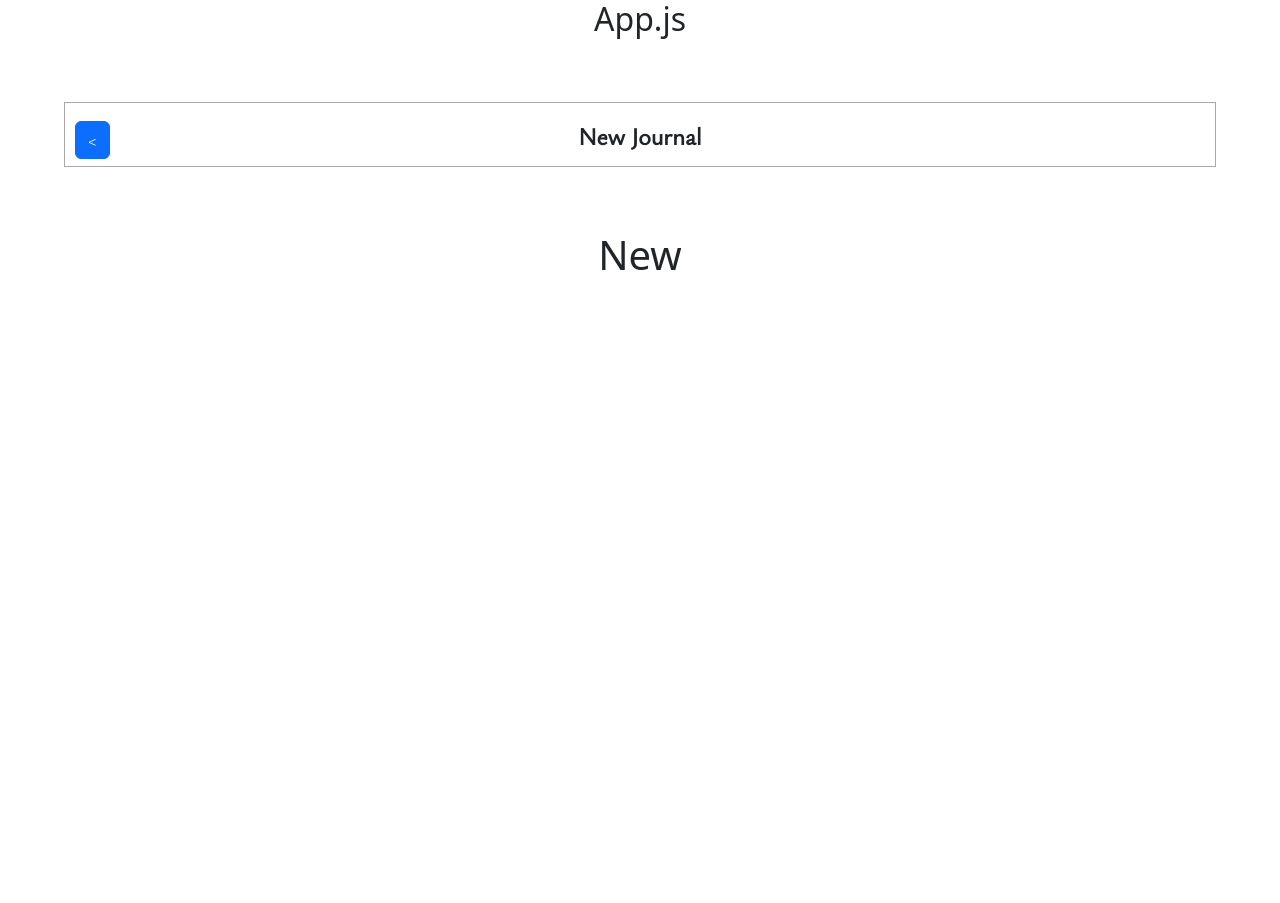
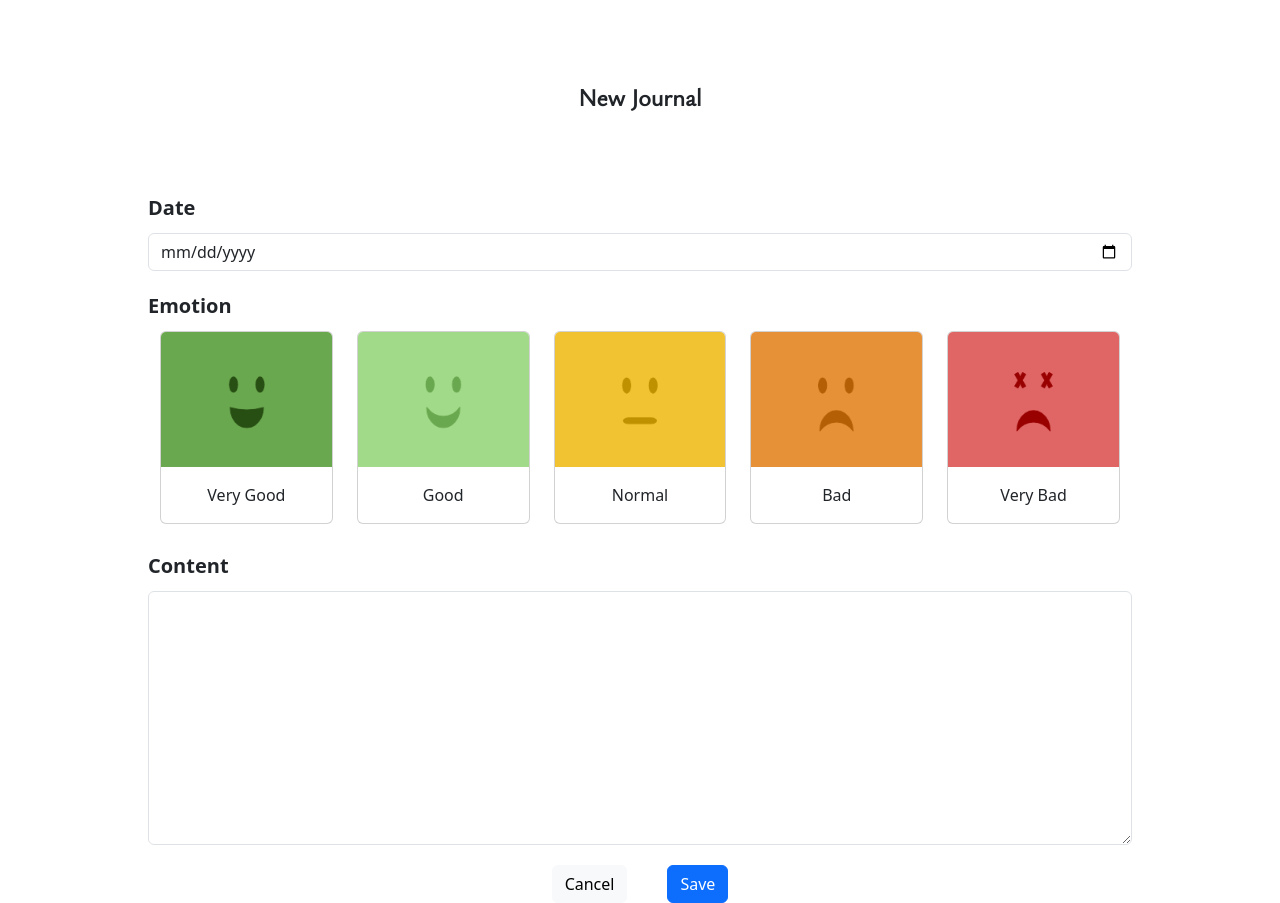
Before and after one commit to hyewon93/react, a React (Create React App) app in the folder real-journal/: page / in a window 1280 px wide. Both pictures are taken after a click on the button "New". Before the commit the page ends 800 px from the top, so only its background shows below. Built offline with nearby package versions, Linux system fonts and the light colour scheme.

Commit message:
Add new journal

```diff
--- a/real-journal/package.json
+++ b/real-journal/package.json
@@ -9,6 +9,7 @@
     "bootstrap": "^5.3.0",
     "react": "^18.2.0",
     "react-bootstrap": "^2.8.0",
+    "react-datepicker": "^4.16.0",
     "react-dom": "^18.2.0",
     "react-router-dom": "^6.14.1",
     "react-scripts": "5.0.1",
--- a/real-journal/src/App.js
+++ b/real-journal/src/App.js
@@ -34,11 +34,11 @@ export const JournalStateContext = React.createContext();
 export const JournalDispatchContext = React.createContext();
 
 const dummyData = [
-  { id:1, emotion:1, content:"독립 이래 최악의 외환위기를 겪어온 스리랑카가 결국 공식적인 디폴트(채무불이행) 상태라고 19일 로이터 통신이 보도했다.", date:1653055859902, },
-  { id:2, emotion:2, content:"핀란드와 스웨덴이 북대서양조약기구 나토 가입을 위한 신청서를 제출했지만, 양국의 나토 가입을 반대해 온 터키의 입장은 여전히 강경합니다.", date:1653055859903, },
-  { id:3, emotion:3, content:"전 세계 인구 절반 이상이 심장질환 발병 주요 위험요인 중 하나인 고혈압을 가지고 있다. 혈압 조절은 유전적 요인, 생활습관 요인, 체내 미생물군이 어떤 형태로 조화를 이뤄 기인하는 것으로 밝혀져 있다.", date:1653055859904, },
-  { id:4, emotion:4, content:"로봇 산업은 공장과 같은 생산 현장에서 위험 작업을 대체하는 산업용과 의료·외식·숙박 등 부문에서 활용되는 서비스용으로 구분된다.", date:1653055859905, },
-  { id:5, emotion:5, content:"칸 영화제에서 첫 선을 보인 배우 이정재의 감독 데뷔작 '헌트'가 상영 전회차 매진을 기록했다.", date:1653055859906, },
+  { id:1, emotion:1, content:"독립 이래 최악의 외환위기를 겪어온 스리랑카가 결국 공식적인 디폴트(채무불이행) 상태라고 19일 로이터 통신이 보도했다.", date:"2023-07-13", },
+  { id:2, emotion:2, content:"핀란드와 스웨덴이 북대서양조약기구 나토 가입을 위한 신청서를 제출했지만, 양국의 나토 가입을 반대해 온 터키의 입장은 여전히 강경합니다.", date:"2023-07-10", },
+  { id:3, emotion:3, content:"전 세계 인구 절반 이상이 심장질환 발병 주요 위험요인 중 하나인 고혈압을 가지고 있다. 혈압 조절은 유전적 요인, 생활습관 요인, 체내 미생물군이 어떤 형태로 조화를 이뤄 기인하는 것으로 밝혀져 있다.", date:"2023-07-05", },
+  { id:4, emotion:4, content:"로봇 산업은 공장과 같은 생산 현장에서 위험 작업을 대체하는 산업용과 의료·외식·숙박 등 부문에서 활용되는 서비스용으로 구분된다.", date:"2023-07-03", },
+  { id:5, emotion:5, content:"칸 영화제에서 첫 선을 보인 배우 이정재의 감독 데뷔작 '헌트'가 상영 전회차 매진을 기록했다.", date:"2023-07-01", },
 ]
 
 function App() {
@@ -47,14 +47,14 @@ function App() {
 
   const dataId = useRef(0);
 
-  const onCreate = (date, content, emotion) => {
+  const onCreate = (journal) => {
     dispatch({
       type: "CREATE",
       data: {
         id: dataId.current,
-        date: new Date(date).getTime(),
-        content,
-        emotion,
+        date: journal.date,
+        content: journal.content,
+        emotion: journal.emotion,
       }
     });
     dataId.current += 1;
@@ -84,10 +84,9 @@ function App() {
       <JournalDispatchContext.Provider value={{onCreate, onEdit, onRemove}}>
         <BrowserRouter>
           <div className='App'>
-            <h2>App.js</h2>
             <Routes>
               <Route path="/" element={<Home data={data}/>} />
-              <Route path="/new" element={<New />} />
+              <Route path="/new" element={<New onCreate={onCreate}/>} />
               <Route path="/journal" element={<Journal />} />
               <Route path="/edit" element={<Edit />} />
             </Routes>
--- /dev/null
+++ b/real-journal/src/components/EmotionItem.css
@@ -0,0 +1,25 @@
+.emotion_wrapper {
+    background-color: rgb(236, 236, 236);
+    width: 100%;
+    text-align: center;
+    position: relative;
+}
+
+.emotion_card {
+    cursor: pointer;
+    position: absolute;
+}
+
+.emotion_cover {
+    margin-left: 0px;
+    margin-right: 0px;
+    background: rgb(9 9 9 / 43%);
+    display: block;
+    z-index: 999;
+    opacity: 0.7;
+    position: absolute;
+    border-radius: 0.4rem;
+    width: inherit;
+    height: 160px;
+    cursor: pointer;
+}
--- /dev/null
+++ b/real-journal/src/components/EmotionItem.js
@@ -0,0 +1,21 @@
+import "./EmotionItem.css";
+import Card from 'react-bootstrap/Card';
+
+const EmotionItem = ({score , text, innerRef, onClick}) => {
+
+    return (
+        <div>
+            <div className="emotion_wrapper active" score={score} ref={innerRef} onClick={onClick}>
+                <Card className="emotion_card" >
+                    <Card.Img variant="top" src={"img/emotion_" + score + ".png"} />
+                    <Card.Body>
+                        <Card.Text>{text}</Card.Text>
+                    </Card.Body>
+                </Card>
+                <div className="emotion_cover"></div>
+            </div>
+        </div>
+    )
+}
+
+export default EmotionItem;
--- a/real-journal/src/components/JournalItem.js
+++ b/real-journal/src/components/JournalItem.js
@@ -15,7 +15,7 @@ const JournalItem = ({journal}) => {
         let printedDate =
             inputDate.getFullYear() + "-"
             + ((inputDate.getMonth() + 1) > 9 ? (inputDate.getMonth() + 1) : '0' + (inputDate.getMonth() + 1)) + "-"
-            + inputDate.getDate()
+            + ((inputDate.getDate() + 1) > 9 ? (inputDate.getDate() + 1) : '0' + (inputDate.getDate() + 1))
         ;
 
         return printedDate;
--- a/real-journal/src/components/MyHeader.css
+++ b/real-journal/src/components/MyHeader.css
@@ -1,5 +1,4 @@
 .MyHeader {
-    border: 1px solid darkgray;
     width: 90%;
     height: 65px;
     margin: 5% 5%;
@@ -7,6 +6,7 @@
     font-family: "YsabeauOffice";
     font-weight: bold;
     font-size: 1.5em;
+    text-align: center;;
 }
 .head_btn_left {
     float: left;
@@ -15,7 +15,7 @@
 }
 .head_text {
     float: left;
-    width: 34%;
+    width: 100%;
     text-align: center;
 }
 .head_btn_right {
--- a/real-journal/src/components/MyHeader.js
+++ b/real-journal/src/components/MyHeader.js
@@ -4,9 +4,7 @@ const MyHeader = ({ headText, leftChild, rightChild }) => {
     return (
         <header>
             <div className="MyHeader">
-                <div className="head_btn_left">{leftChild}</div>
                 <div className="head_text">{headText}</div>
-                <div className="head_btn_right">{rightChild}</div>
             </div>
         </header>
     )
--- /dev/null
+++ b/real-journal/src/pages/New.css
@@ -0,0 +1,28 @@
+.new_form {
+    width: 80%;
+    margin-left: 10%;
+}
+
+.form_group {
+    margin: 20px;
+    text-align: left;
+}
+
+.form_label {
+    font-size: 20px;
+    font-weight: bold;
+    margin-bottom: 10px;
+}
+
+.emotion_items {
+    height: 240px;
+}
+
+.emotion_feedback {
+    margin-top: 180px;
+    margin-left: 10px;
+}
+
+.active > .emotion_cover {
+    display: none;
+}
--- a/real-journal/src/pages/New.js
+++ b/real-journal/src/pages/New.js
@@ -1,11 +1,127 @@
-import MyButton from "../components/MyButton";
+import React, { useRef, useState } from "react";
+import { useNavigate } from "react-router";
+import Container from "react-bootstrap/esm/Container";
 import MyHeader from "../components/MyHeader";
+import "./New.css";
+import "../resources/css/journal.css";
+import Button from "react-bootstrap/esm/Button";
+import Form from "react-bootstrap/Form";
+import Row from "react-bootstrap/esm/Row";
+import Col from "react-bootstrap/esm/Col";
+import EmotionItem from "../components/EmotionItem";
 
-const New = () => {
+const New = ({onCreate}) => {
+
+    const navigate = useNavigate();
+
+    const emotionItems = useRef([]);
+
+    const [journal, setJournal] = useState({
+        content: "",
+        date: "",
+        emotion: 0,
+    });
+    const [validated, setValidated] = useState(false);
+
+    const handleSubmit = (event) => {
+        const form = event.currentTarget;
+
+        if (form.checkValidity() === false) {
+            event.preventDefault();
+            event.stopPropagation();
+
+            setValidated(false);
+
+        } else {
+
+            if(journal.emotion < 1) {
+                document.querySelector('.emotion_feedback').style.display = "block";
+
+                event.preventDefault();
+                event.stopPropagation();
+
+                setValidated(false);
+
+            } else {
+                setValidated(true);
+                console.log("Submit : " + JSON.stringify(journal));
+
+                onCreate(journal);
+                navigate("/");
+            }
+        }
+    };
+
+    const changeJournal = (e) => {
+
+        if(e.target.name === "content") {
+            if(e.target.value === "" || e.target.value.length < 5) {
+                e.target.classList.add("is-invalid");
+            } else {
+                e.target.classList.remove("is-invalid");
+            }
+
+        } else if(e.target.name === "date") {
+            let inputDate = new Date(e.target.value);
+            let currentDate = new Date();
+
+            if(inputDate > currentDate) {
+                e.target.classList.add("is-invalid");
+            } else {
+                e.target.classList.remove("is-invalid");
+            }
+        }
+
+        setJournal({
+            ...journal,
+            [e.target.name]: e.target.value
+        })
+    }
+
+    const selectEmotionCard = (idx) => {
+
+        for(let i=0; i<emotionItems.current.length; i++) {
+            emotionItems.current[i].classList.remove("active");
+        }
+
+        emotionItems.current[idx].classList.add("active");
+
+        setJournal({
+            ...journal,
+            emotion: emotionItems.current[idx].attributes.getNamedItem('score').value
+        })
+    }
+
     return (
         <div>
-            <MyHeader headText="New Journal" leftChild={<MyButton text="<" onClick=""/>}/>
-            <h1>New</h1>
+            <MyHeader headText="New Journal"/>
+            <Form className="new_form" validated={validated} onSubmit={handleSubmit}>
+                <Form.Group className="form_group" controlId="validationDate">
+                    <Form.Label className="form_label">Date</Form.Label>
+                    <Form.Control required type="date" placeholder="Choose a date" name="date" onChange={changeJournal}/>
+                    <Form.Control.Feedback type="invalid">Please choose a date.</Form.Control.Feedback>
+                </Form.Group>
+                <Form.Group className="form_group emotion_items">
+                    <Form.Label className="form_label">Emotion</Form.Label>
+                    <Container>
+                        <Row>
+                            <Col><EmotionItem score="5" text="Very Good" innerRef={el => emotionItems.current[0] = el} onClick={() => selectEmotionCard(0)}/></Col>
+                            <Col><EmotionItem score="4" text="Good" innerRef={el => emotionItems.current[1] = el} onClick={() => selectEmotionCard(1)}/></Col>
+                            <Col><EmotionItem score="3" text="Normal" innerRef={el => emotionItems.current[2] = el} onClick={() => selectEmotionCard(2)}/></Col>
+                            <Col><EmotionItem score="2" text="Bad" innerRef={el => emotionItems.current[3] = el} onClick={() => selectEmotionCard(3)}/></Col>
+                            <Col><EmotionItem score="1" text="Very Bad" innerRef={el => emotionItems.current[4] = el} onClick={() => selectEmotionCard(4)}/></Col>
+                        </Row>
+                    </Container>
+                    <Form.Control.Feedback type="invalid" className="emotion_feedback">Please choose an emotion.</Form.Control.Feedback>
+                </Form.Group>
+                <Form.Group className="form_group" controlId="validation">
+                    <Form.Label className="form_label">Content</Form.Label>
+                    <Form.Control required as="textarea" rows={10} name="content" onChange={changeJournal}/>
+                    <Form.Control.Feedback type="invalid">Please input content at least 5 characters.</Form.Control.Feedback>
+                </Form.Group>
+                <Button className="margin-right-40" type="button" variant="light" onClick={() => {navigate("/")}}>Cancel</Button>
+                <Button type="submit">Save</Button>
+            </Form>
         </div>
     );
 }
--- /dev/null
+++ b/real-journal/src/resources/css/journal.css
@@ -0,0 +1,6 @@
+.margin-right-20 {
+    margin-right: 20px;
+}
+.margin-right-40 {
+    margin-right: 40px;
+}
```
Also changed, not shown: real-journal/src/App.css (+0 -35 lines), 1 other file (tests, documents, lock files or other folders).
